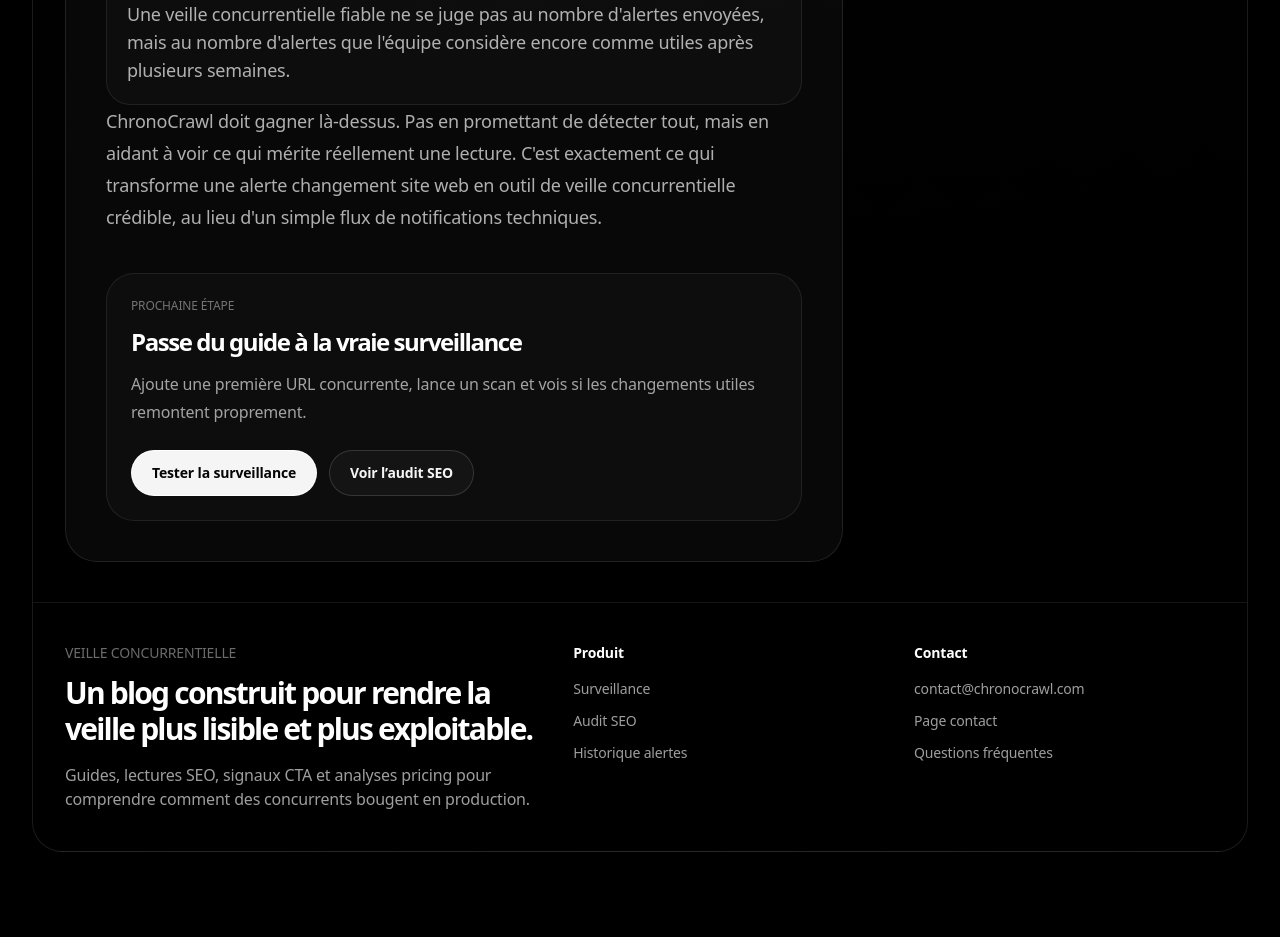
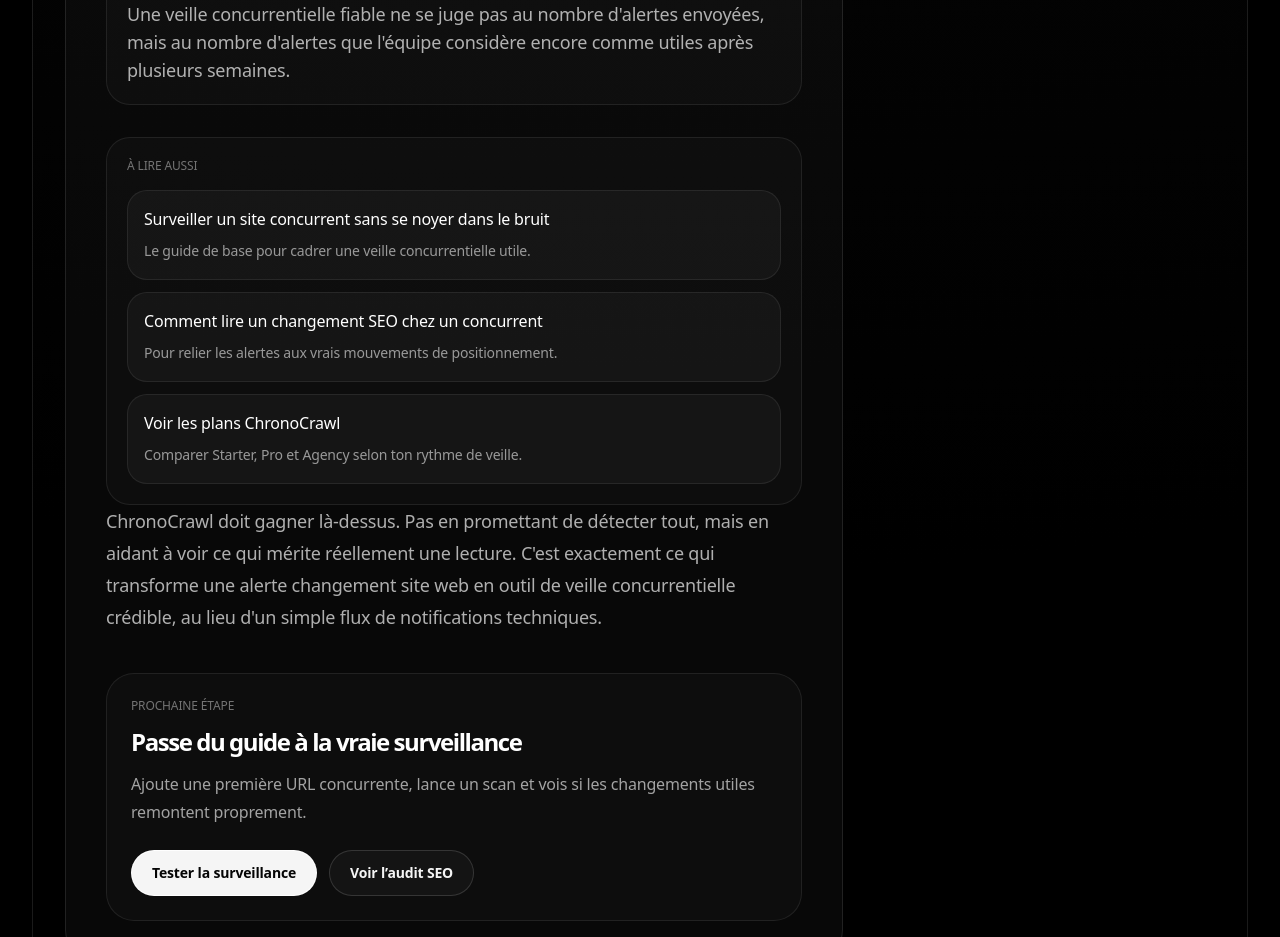
Before and after one commit to cesarchiquet/chronocrawl-web, a Next.js app: page /blog/alerte-changement-site-web-comment-eviter-les-faux-positifs in a window 1280 px wide. Shown: the part 2780-3717 px from the top of the page. Before the commit the page ends 3696 px from the top, so only its background shows below. Built offline with nearby package versions, Linux system fonts and the light colour scheme; no server answers.

Commit message:
Strengthen blog internal linking structure

```diff
--- a/app/blog/[slug]/page.tsx
+++ b/app/blog/[slug]/page.tsx
@@ -71,6 +71,9 @@
       if (block.type === "paragraph" || block.type === "quote") return block.text;
       if (block.type === "heading") return block.text;
       if (block.type === "callout") return `${block.title}. ${block.text}`;
+      if (block.type === "internal-links") {
+        return block.links.map((item) => `${item.label}. ${item.description}`).join(" ");
+      }
       return block.items.join(" ");
     })
     .join("\n\n");
@@ -288,6 +291,35 @@
                     );
                   }
 
+                  if (block.type === "internal-links") {
+                    return (
+                      <div
+                        key={index}
+                        className="mt-8 rounded-[24px] border border-white/8 bg-white/[0.025] p-5"
+                      >
+                        <p className="text-xs uppercase tracking-[0.16em] text-white/42">
+                          {block.title}
+                        </p>
+                        <div className="mt-4 space-y-3">
+                          {block.links.map((item) => (
+                            <Link
+                              key={item.href}
+                              href={item.href}
+                              className="block rounded-[20px] border border-white/8 bg-white/[0.02] p-4 transition hover:bg-white/[0.05]"
+                            >
+                              <p className="text-base font-medium tracking-[-0.03em] text-white">
+                                {item.label}
+                              </p>
+                              <p className="mt-2 text-sm leading-6 text-white/56">
+                                {item.description}
+                              </p>
+                            </Link>
+                          ))}
+                        </div>
+                      </div>
+                    );
+                  }
+
                   return (
                     <div
                       key={index}
--- a/features/blog/data.ts
+++ b/features/blog/data.ts
@@ -10,7 +10,12 @@
   | { type: "heading"; text: string }
   | { type: "list"; items: string[] }
   | { type: "quote"; text: string }
-  | { type: "callout"; title: string; text: string };
+  | { type: "callout"; title: string; text: string }
+  | {
+      type: "internal-links";
+      title: string;
+      links: { href: string; label: string; description: string }[];
+    };
 
 export type BlogPost = {
   slug: string;
@@ -153,6 +158,27 @@
         text: "Une veille concurrentielle fiable ne se juge pas au nombre d'alertes envoyées, mais au nombre d'alertes que l'équipe considère encore comme utiles après plusieurs semaines.",
       },
       {
+        type: "internal-links",
+        title: "À lire aussi",
+        links: [
+          {
+            href: "/blog/surveiller-un-site-concurrent-sans-bruit",
+            label: "Surveiller un site concurrent sans se noyer dans le bruit",
+            description: "Le guide de base pour cadrer une veille concurrentielle utile.",
+          },
+          {
+            href: "/blog/comment-lire-un-changement-seo-chez-un-concurrent",
+            label: "Comment lire un changement SEO chez un concurrent",
+            description: "Pour relier les alertes aux vrais mouvements de positionnement.",
+          },
+          {
+            href: "/tarifs",
+            label: "Voir les plans ChronoCrawl",
+            description: "Comparer Starter, Pro et Agency selon ton rythme de veille.",
+          },
+        ],
+      },
+      {
         type: "paragraph",
         text: "ChronoCrawl doit gagner là-dessus. Pas en promettant de détecter tout, mais en aidant à voir ce qui mérite réellement une lecture. C'est exactement ce qui transforme une alerte changement site web en outil de veille concurrentielle crédible, au lieu d'un simple flux de notifications techniques.",
       },
@@ -238,6 +264,27 @@
         type: "callout",
         title: "Méthode simple",
         text: "Le bon objectif n'est pas de suivre tous les pixels d'une page tarifs. C'est d'identifier les changements qui peuvent révéler une nouvelle stratégie de packaging, de conversion ou de montée en gamme.",
+      },
+      {
+        type: "internal-links",
+        title: "Articles complémentaires",
+        links: [
+          {
+            href: "/blog/pricing-que-surveiller-sur-une-page-tarifs",
+            label: "Pricing : quoi surveiller vraiment sur une page tarifs concurrente",
+            description: "Lire les signaux pricing les plus importants au-delà du simple prix.",
+          },
+          {
+            href: "/blog/alternative-a-changetower-en-francais",
+            label: "Alternative à ChangeTower en français",
+            description: "Comparer les outils sur la qualité du signal et la lisibilité.",
+          },
+          {
+            href: "/tarifs",
+            label: "Voir les plans ChronoCrawl",
+            description: "Choisir le bon plan selon le volume d’URLs et la fréquence de scan.",
+          },
+        ],
       },
       {
         type: "paragraph",
@@ -331,6 +378,27 @@
         text: "ChronoCrawl doit rester focalisé sur les changements qui peuvent influencer ton acquisition, ta conversion ou ta perception marché.",
       },
       {
+        type: "internal-links",
+        title: "Continuer la lecture",
+        links: [
+          {
+            href: "/blog/alerte-changement-site-web-comment-eviter-les-faux-positifs",
+            label: "Alerte changement site web : comment éviter les faux positifs",
+            description: "Comprendre pourquoi le bruit tue la valeur d’une veille concurrentielle.",
+          },
+          {
+            href: "/blog/audit-seo-concurrent-ce-qu-il-faut-vraiment-lire",
+            label: "Audit SEO concurrent : ce qu'il faut vraiment lire dans une page",
+            description: "Compléter la surveillance par une lecture plus structurée des pages clés.",
+          },
+          {
+            href: "/fonctionnement",
+            label: "Voir comment fonctionne ChronoCrawl",
+            description: "Comprendre la logique du produit entre surveillance, alertes et audit SEO.",
+          },
+        ],
+      },
+      {
         type: "paragraph",
         text: "En clair : surveiller un site concurrent sans se noyer dans le bruit consiste à réduire le périmètre, filtrer les faux positifs, reformuler les changements en langage utile et montrer un historique assez propre pour qu'une équipe revienne dessus régulièrement. C'est exactement ce qui transforme une simple surveillance technique en veille concurrentielle actionnable.",
       },
@@ -407,6 +475,27 @@
         type: "paragraph",
         text: "Cette lecture devient particulièrement utile quand elle est répétée sur plusieurs pages. Si le même vocabulaire remonte partout, tu n'es plus face à une micro-optimisation SEO. Tu es face à une direction produit ou acquisition qui se met en place.",
       },
+      {
+        type: "internal-links",
+        title: "Pour approfondir",
+        links: [
+          {
+            href: "/blog/audit-seo-concurrent-ce-qu-il-faut-vraiment-lire",
+            label: "Audit SEO concurrent : ce qu'il faut vraiment lire dans une page",
+            description: "Passer du signal SEO isolé à une lecture plus globale de la page.",
+          },
+          {
+            href: "/blog/surveiller-un-site-concurrent-sans-bruit",
+            label: "Surveiller un site concurrent sans se noyer dans le bruit",
+            description: "Voir comment replacer un changement SEO dans une veille plus large.",
+          },
+          {
+            href: "/blog/alerte-changement-site-web-comment-eviter-les-faux-positifs",
+            label: "Alerte changement site web : comment éviter les faux positifs",
+            description: "Filtrer les signaux faibles avant qu’ils ne fatiguent l’équipe.",
+          },
+        ],
+      },
     ],
   },
   {
@@ -472,6 +561,27 @@
       {
         type: "quote",
         text: "Un CTA change rarement pour faire joli. Il change pour faire bouger un taux de conversion, une qualification ou une perception de risque.",
+      },
+      {
+        type: "internal-links",
+        title: "Liens utiles",
+        links: [
+          {
+            href: "/blog/surveiller-un-site-concurrent-sans-bruit",
+            label: "Surveiller un site concurrent sans se noyer dans le bruit",
+            description: "Replacer le signal CTA dans une veille concurrentielle plus large.",
+          },
+          {
+            href: "/blog/comment-surveiller-la-page-tarifs-d-un-concurrent",
+            label: "Comment surveiller la page tarifs d’un concurrent",
+            description: "Comprendre comment le CTA et le pricing se répondent sur une même page.",
+          },
+          {
+            href: "/fonctionnement",
+            label: "Voir le fonctionnement de ChronoCrawl",
+            description: "Comprendre comment les changements CTA remontent dans le produit.",
+          },
+        ],
       },
     ],
   },
@@ -551,6 +661,27 @@
       {
         type: "paragraph",
         text: "Dans ChronoCrawl, l'objectif n'est donc pas d'empiler des snapshots. Il est d'aider à voir quand la page tarifs d'un concurrent devient plus claire, plus agressive ou plus rassurante. C'est ce type de lecture qui peut justifier une réaction sur ton propre pricing ou ton propre packaging.",
+      },
+      {
+        type: "internal-links",
+        title: "À consulter ensuite",
+        links: [
+          {
+            href: "/blog/comment-surveiller-la-page-tarifs-d-un-concurrent",
+            label: "Comment surveiller la page tarifs d’un concurrent",
+            description: "Voir la méthode de surveillance continue d’une page pricing.",
+          },
+          {
+            href: "/blog/alternative-a-changetower-en-francais",
+            label: "Alternative à ChangeTower en français",
+            description: "Comparer les approches de monitoring et de lecture du signal.",
+          },
+          {
+            href: "/tarifs",
+            label: "Voir les plans ChronoCrawl",
+            description: "Choisir le bon plan pour suivre des pages pricing dans le temps.",
+          },
+        ],
       },
     ],
   },
@@ -635,6 +766,27 @@
         text: "ChronoCrawl n'a pas besoin d'être une copie de ChangeTower. Il doit être plus lisible, plus ciblé et plus actionnable pour la veille concurrentielle d'équipes francophones.",
       },
       {
+        type: "internal-links",
+        title: "Continuer la comparaison",
+        links: [
+          {
+            href: "/blog/alerte-changement-site-web-comment-eviter-les-faux-positifs",
+            label: "Alerte changement site web : comment éviter les faux positifs",
+            description: "Le bon angle pour comparer les outils sur la qualité réelle des alertes.",
+          },
+          {
+            href: "/blog/surveiller-un-site-concurrent-sans-bruit",
+            label: "Surveiller un site concurrent sans se noyer dans le bruit",
+            description: "Voir la promesse produit la plus centrale de ChronoCrawl.",
+          },
+          {
+            href: "/tarifs",
+            label: "Voir les tarifs ChronoCrawl",
+            description: "Comparer les plans si tu cherches une alternative française.",
+          },
+        ],
+      },
+      {
         type: "paragraph",
         text: "Si tu cherches une alternative à ChangeTower en français, le bon critère de choix n'est donc pas seulement le nombre de détections possibles. C'est la capacité du produit à t'aider à comprendre, relire et exploiter les changements qui comptent. C'est exactement la zone où ChronoCrawl a le plus de légitimité à se construire.",
       },
@@ -705,6 +857,27 @@
         title: "Position juste",
         text: "L'audit concurrent n'est pas là pour promettre l'impossible. Il doit être suffisamment solide pour être utile, tout en restant clair sur ce qu'il mesure réellement.",
       },
+      {
+        type: "internal-links",
+        title: "Compléter cette lecture",
+        links: [
+          {
+            href: "/blog/comment-lire-un-changement-seo-chez-un-concurrent",
+            label: "Comment lire un changement SEO chez un concurrent",
+            description: "Voir comment interpréter les balises et le message SEO dans le temps.",
+          },
+          {
+            href: "/blog/surveiller-un-site-concurrent-sans-bruit",
+            label: "Surveiller un site concurrent sans se noyer dans le bruit",
+            description: "Replacer l’audit dans une veille concurrentielle continue.",
+          },
+          {
+            href: "/fonctionnement",
+            label: "Voir le fonctionnement de ChronoCrawl",
+            description: "Comprendre comment l’audit SEO s’intègre au produit.",
+          },
+        ],
+      },
     ],
   },
   {
@@ -764,6 +937,27 @@
         type: "paragraph",
         text: "La suite logique du produit n'est donc pas d'ajouter dix modules. C'est de continuer à renforcer le moteur, la qualité des résumés et la pertinence de ce qui est montré à l'utilisateur. C'est ce qui rendra ChronoCrawl plus bankable et plus défendable face aux acteurs déjà en place.",
       },
+      {
+        type: "internal-links",
+        title: "Voir aussi",
+        links: [
+          {
+            href: "/blog/alerte-changement-site-web-comment-eviter-les-faux-positifs",
+            label: "Alerte changement site web : comment éviter les faux positifs",
+            description: "Le chantier le plus important pour renforcer la valeur du produit.",
+          },
+          {
+            href: "/blog/alternative-a-changetower-en-francais",
+            label: "Alternative à ChangeTower en français",
+            description: "La manière dont ChronoCrawl cherche à se positionner face aux acteurs en place.",
+          },
+          {
+            href: "/blog/audit-seo-concurrent-ce-qu-il-faut-vraiment-lire",
+            label: "Audit SEO concurrent : ce qu'il faut vraiment lire dans une page",
+            description: "L’autre pilier produit à côté de la surveillance.",
+          },
+        ],
+      },
     ],
   },
 ];
```
